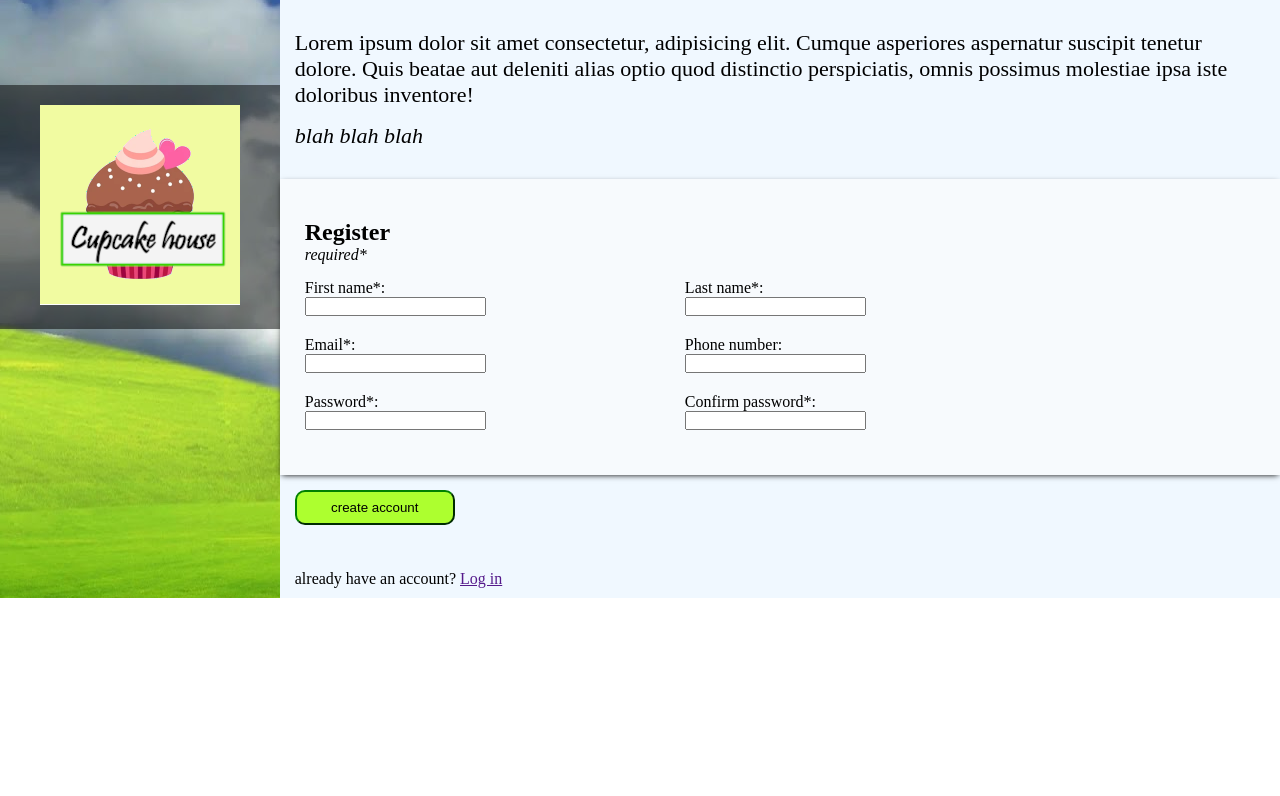
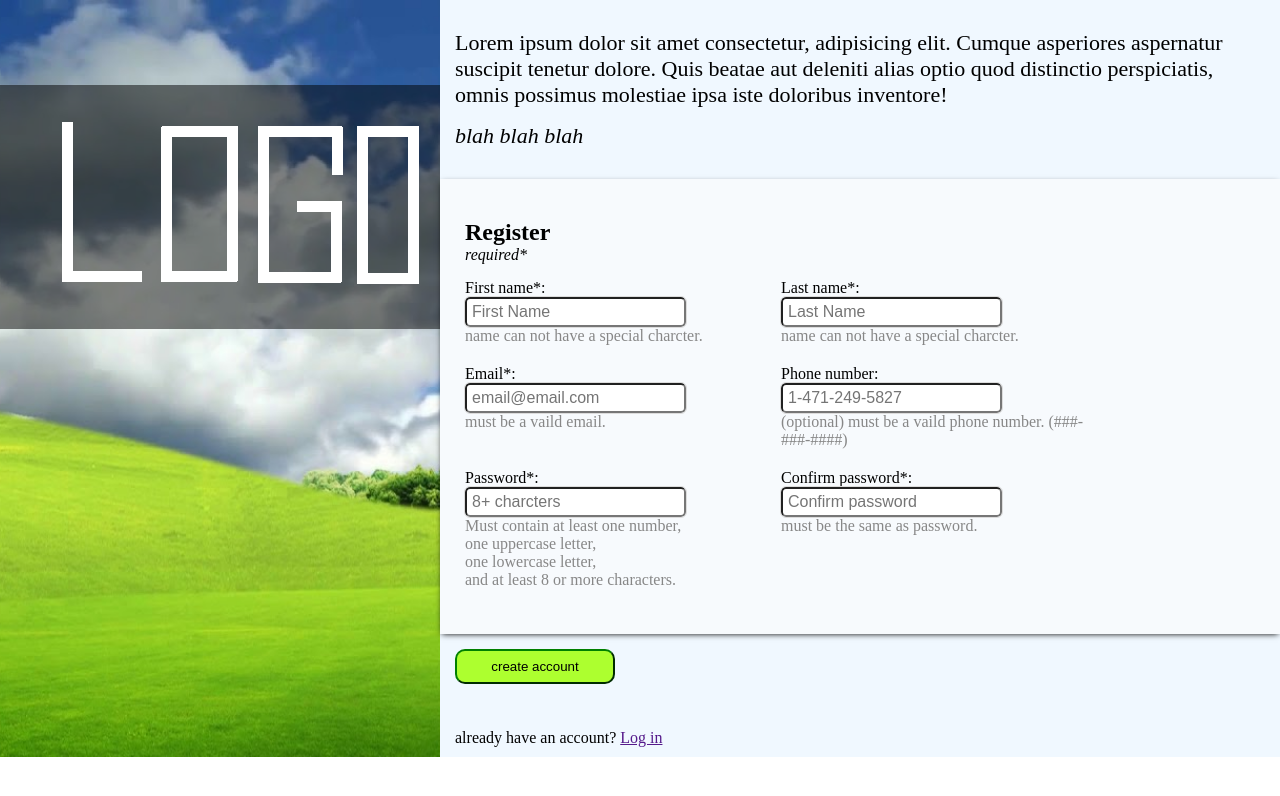
Before and after one commit to inner-valor/signup-page, a plain HTML site: page index.html in a window 1280 px wide. Drawn offline with Linux system fonts and the light colour scheme.

Commit message:
add styles to form inputs, add pattern to the first name, last name, email  and password input

```diff
--- a/index.html
+++ b/index.html
@@ -12,7 +12,7 @@
     <main>
         <aside>
             <div class="logo">
-                <img src="cupcake-logo.png" alt="logo">
+                <img src="logo.png" alt="logo">
             </div>
         </aside>
         <section>
@@ -22,7 +22,7 @@
                     molestiae ipsa iste doloribus inventore!</p>
                 <p>blah blah blah</p>
             </div>
-            <form action="">
+            <form action="#" method="post">
                 <div>
 
 
@@ -38,44 +38,54 @@
                                 First name*:
                             </label>
                             <br>
-                            <input type="text" id="first-name" name="f-name">
+                            <input type="text" id="first-name" name="f-name" placeholder="First Name" required pattern="\w+">
+                            <br>
+                            <p class="input-error">name can not have a special charcter.</p>
                         </div>
                         <div>
                             <label for="last-name">
                                 Last name*:
                             </label>
                             <br>
-                            <input type="text" id="last-name" name="l-name">
-
+                            <input type="text" id="last-name" name="l-name" placeholder="Last Name" required pattern="\w+">
+                            <br>
+                            <p class="input-error">name can not have a special charcter.</p>
                         </div>
                         <div>
                             <label for="email">
                                 Email*:
                             </label>
                             <br>
-                            <input type="email" id="email" name="email">
-
+                            <input type="email" id="email" name="email" placeholder="email@email.com" required pattern="[a-z0-9._%+\-]+@[a-z0-9.\-]+\.[a-z]{2,}$">
+                            <br>
+                            <p class="input-error">must be a vaild email.</p>
                         </div>
                         <div>
                             <label for="phone-number">
                                 Phone number:
                             </label>
                             <br>
-                            <input type="tel" id="phone-number" name="phone">
+                            <input type="tel" id="phone-number" name="phone" placeholder="1-471-249-5827" >
+                            <br>
+                            <p class="input-error">(optional) must be a vaild phone number. (###-###-####)</p>
                         </div>
                         <div>
                             <label for="password">
                                 Password*:
                             </label>
                             <br>
-                            <input type="password" id="password" name="password">
+                            <input type="password" id="password" name="password" minlength="8" placeholder="8+ charcters" required pattern="(?=.*\d)(?=.*[a-z])(?=.*[A-Z]).{8,}">
+                            <br>
+                            <p class="input-error">Must contain at least one number, <br> one uppercase letter, <br> one lowercase letter, <br> and at least 8 or more characters.</p>
                         </div>
                         <div>
                             <label for="c-password">
                                 Confirm password*:
                             </label>
                             <br>
-                            <input type="password" id="c-password" name="c-password">
+                            <input type="password" id="c-password" name="c-password" minlength="8" placeholder="Confirm password" required>
+                            <br>
+                            <p class="input-error">must be the same as password.</p>
                         </div>
                     </div>
                 </div>
--- a/style.css
+++ b/style.css
@@ -1,3 +1,8 @@
+:root {
+    --invalid-color: red;
+    --valid-color: #adff2f;
+}
+
 * {
     margin: 0;
     padding: 0;
@@ -98,3 +103,59 @@ form > div {
     margin-bottom: 10px;
     padding: 0 15px;
 }
+
+input {
+    height: 30px;
+    padding: 5px;
+    outline: 1px solid gainsboro;
+    border-radius: 5px;
+    font-size: 16px;
+}
+
+
+
+
+
+/* browser safe style */
+
+.input-field input:not(:placeholder-shown):valid {
+    outline-color: var(--valid-color);
+    box-shadow: 0px 0px 4px 2px var(--valid-color);
+}
+
+.input-field input:not(:placeholder-shown):invalid {
+    outline-color: var(--invalid-color);
+    box-shadow: 0px 0px 4px 2px var(--invalid-color);
+}
+
+.input-field input:not(:placeholder-shown):invalid ~ .input-error {
+    display: block;
+    color: #bc001f;
+}
+
+.input-field input:not(:placeholder-shown):valid ~ .input-error {
+    display: block;
+    color: #00bc2c;
+}
+
+.input-field input ~ .input-error {
+    display: block;
+    color: #878787;
+}
+
+/* input style */
+
+.input-field input:user-valid {
+    outline-color: var(--valid-color);
+    box-shadow: 0px 0px 4px 2px var(--valid-color);
+}
+
+.input-field input:user-invalid {
+    outline-color: var(--invalid-color);
+    box-shadow: 0px 0px 4px 2px var(--invalid-color);
+}
+
+.input-field input:focus:invalid {
+    outline-color: #462eff;
+    box-shadow: none;
+}
```
Also changed, not shown: cupcake-logo.png (deleted), logo.png (added).
